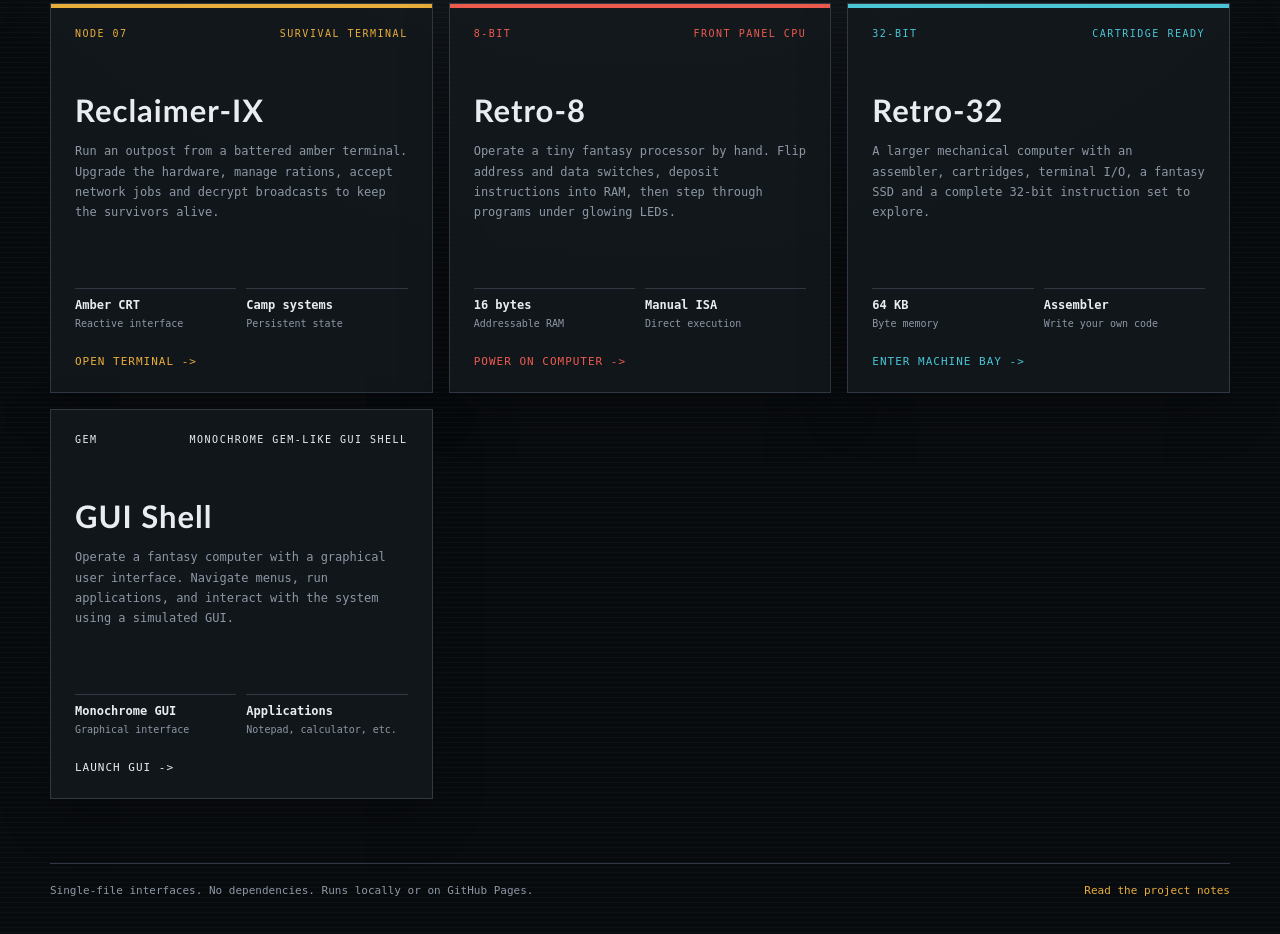
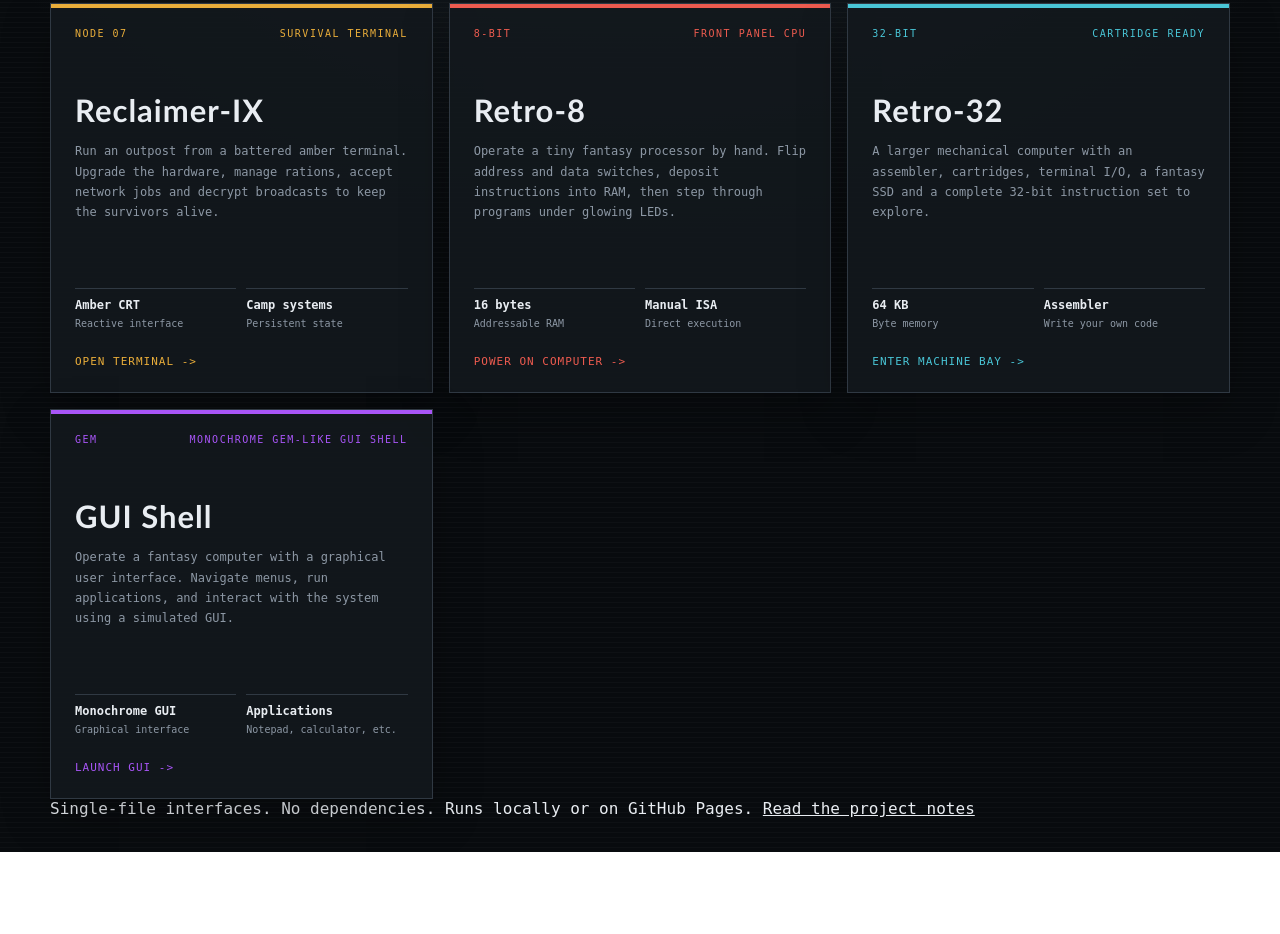
Before and after one commit to TimelessP/fantasycomputers, a plain HTML site: page index.html in a window 1280 px wide. Shown: the part 468-1402 px from the top of the page. After the commit the page ends 1320 px from the top, so only its background shows below. Drawn offline with Linux system fonts and the light colour scheme.

Commit message:
Add --purple CSS variable and remove footer styles

```diff
--- a/index.html
+++ b/index.html
@@ -27,6 +27,7 @@
       --red: #ed5b4f;
       --cyan: #49c5d6;
       --green: #75d27b;
+      --purple: #a855f7;
       --font-display: "Trebuchet MS", "Segoe UI", sans-serif;
       --font-mono: "DejaVu Sans Mono", "Courier New", monospace;
     }
@@ -148,10 +149,6 @@
     .card-retro32 { --card-accent: var(--cyan); }
     .card-guishell { --card-accent: var(--purple); }
 
-    footer { display: flex; justify-content: space-between; gap: 18px; margin-top: 64px; padding-top: 18px; border-top: 1px solid var(--line); color: var(--muted); font-size: 11px; line-height: 1.6; }
-    footer a { color: var(--amber); text-decoration: none; }
-    footer a:hover { text-decoration: underline; }
-
     @media (max-width: 800px) {
       .page-shell { width: min(100% - 28px, 600px); padding-top: 24px; }
       .hero { padding: 58px 0 40px; }
```
